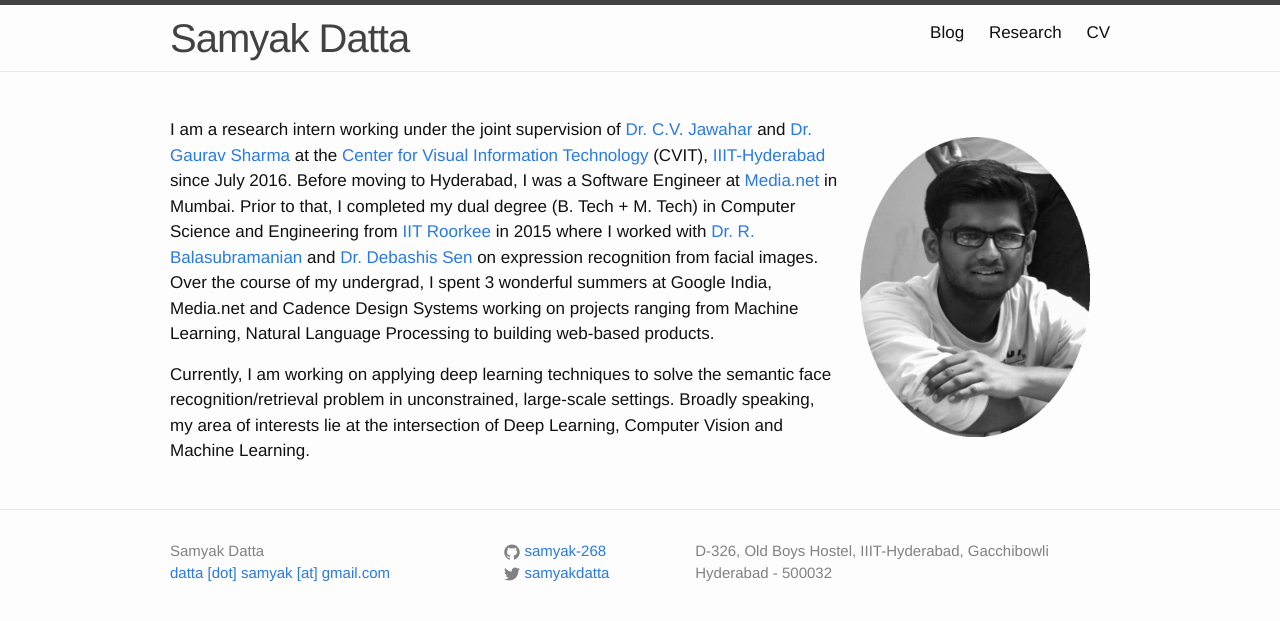
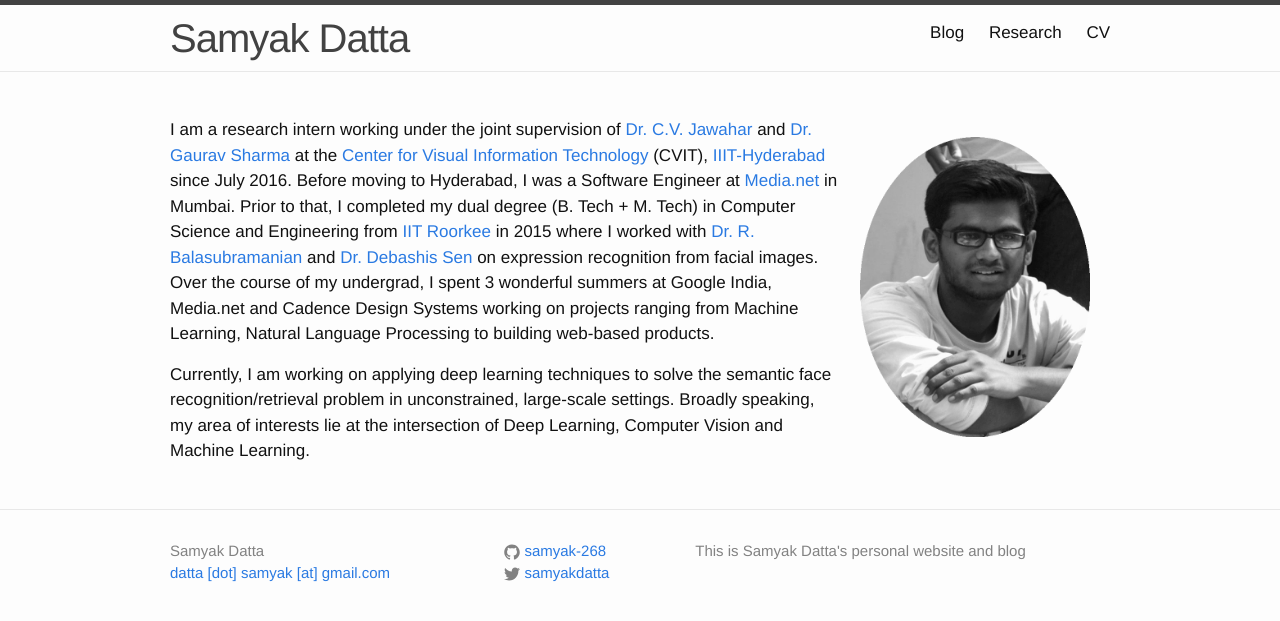
Before and after one commit to VirajBagal/VirajBagal.github.io, a Jekyll site: the page built from index.md, in a window 1280 px wide. Shown: the top 621 px of the page. Built offline with Jekyll 4.4.1, drawn with Linux system fonts in a browser that asks for light colours.

Commit message:
Added "og" tags to header for fixing FB share issues

```diff
--- a/_config.yml
+++ b/_config.yml
@@ -9,11 +9,9 @@
 title: Samyak Datta
 email: datta [dot] samyak [at] gmail.com
 description: > # this means to ignore newlines until "baseurl:"
-  D-326, Old Boys Hostel,
-  IIIT-Hyderabad, Gacchibowli
-  Hyderabad - 500032
+  This is Samyak Datta's personal website and blog
 baseurl: "" # the subpath of your site, e.g. /blog
-url: "http://yourdomain.com" # the base hostname & protocol for your site
+url: "http://samyak-268.github.io" # the base hostname & protocol for your site
 permalink: blog/:year/:month/:title
 twitter_username: samyakdatta
 github_username:  samyak-268
--- a/_includes/head.html
+++ b/_includes/head.html
@@ -2,6 +2,12 @@
   <meta charset="utf-8">
   <meta http-equiv="X-UA-Compatible" content="IE=edge">
   <meta name="viewport" content="width=device-width, initial-scale=1">
+
+  <meta property="og:locale" content="en_US" />
+  <meta property="og:type" content="article" />
+  <meta property="og:title" content="{% if page.title %}{{ page.title }}{% else %}{{ site.title }}{% endif %}" />
+  <meta property="og:description" content="{% if page.excerpt %}{{ page.excerpt | strip_html | strip_newlines | truncate: 160 }}{% else %}{{ site.description }}{% endif %}" />
+  <meta property="og:url" content="{{ page.url | replace:'index.html','' | prepend: site.baseurl | prepend: site.url }}" />
 
   <title>{% if page.title %}{{ page.title }}{% else %}{{ site.title }}{% endif %}</title>
   <meta name="description" content="{% if page.excerpt %}{{ page.excerpt | strip_html | strip_newlines | truncate: 160 }}{% else %}{{ site.description }}{% endif %}">
```
